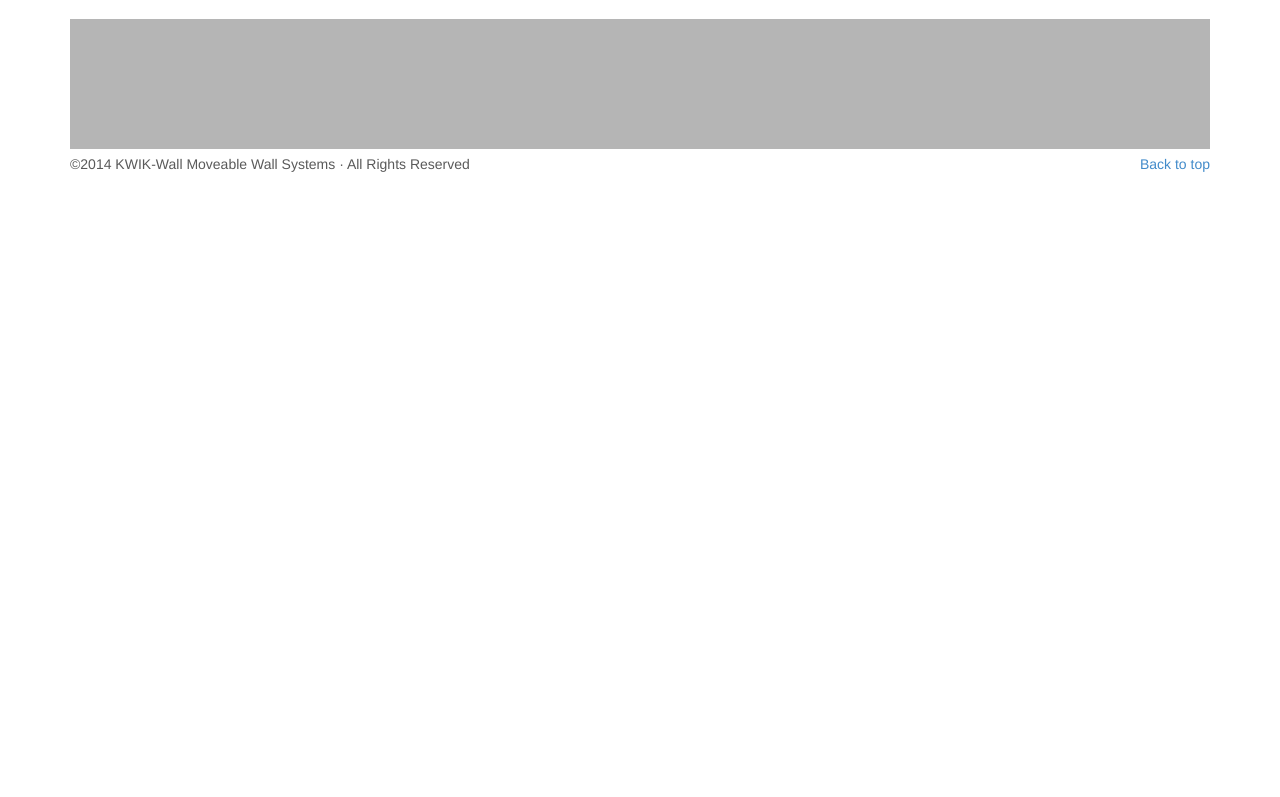
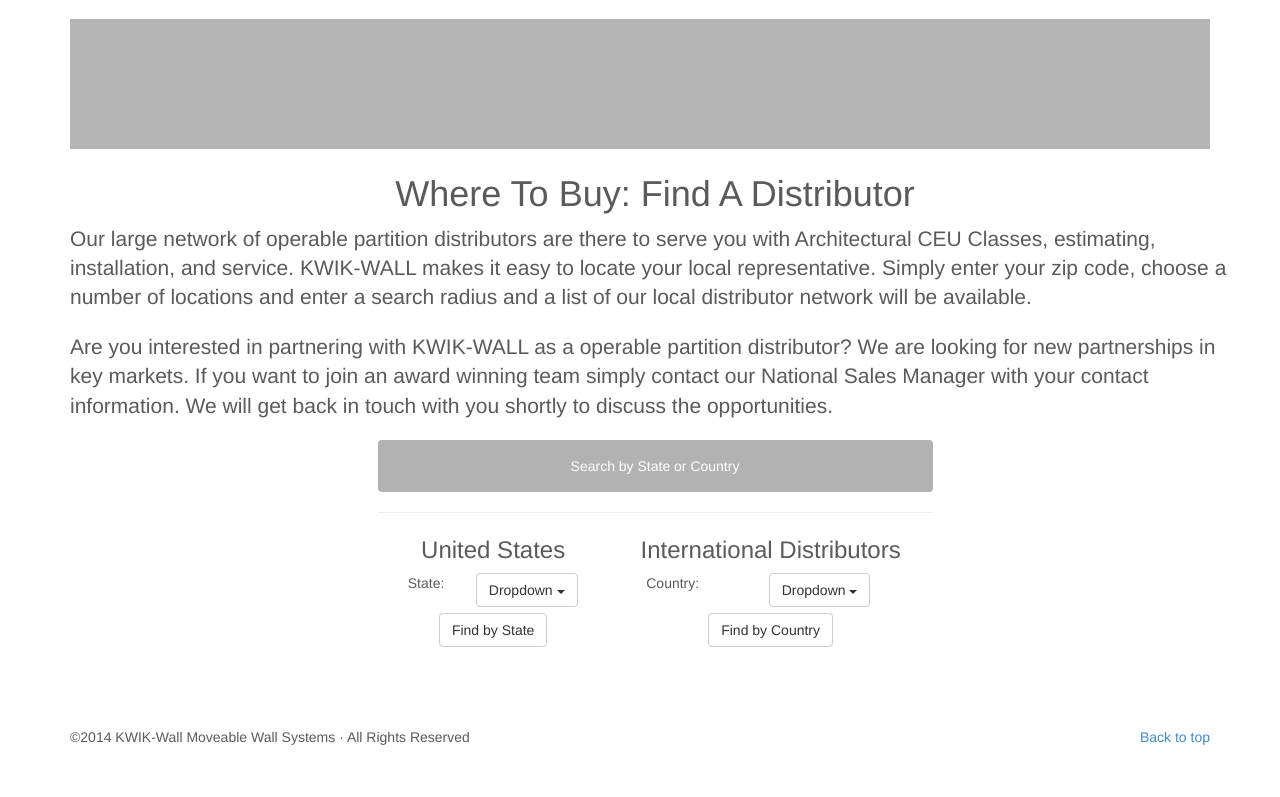
Before and after one commit to NathanTheGr8/KwikWall, a PHP site: page /finddist.html in a window 1280 px wide. Shown: the part 71-868 px from the top of the page. Before the commit the page ends 243 px from the top, so only its background shows below. Run offline with PHP 8.4, Linux system fonts and the light colour scheme; some libraries are stand-ins or nearby versions.

Commit message:
heroku added

```diff
--- a/contact/default.html
+++ b/contact/default.html
@@ -106,7 +106,7 @@
 
         <!--Contact Info
         =================================================================== -->
-        <h2>How can we help you?</h2>
+        <h2 class="alert alert-grey">How can we help you?</h2>
         <hr class="info-divider">
         <div class="row">
             <div class="col-md-4">
--- a/css/personal.css
+++ b/css/personal.css
@@ -8,3 +8,52 @@
 .info-divider {
     margin: 4px 0; /* Space out the Bootstrap <hr> more */
 }
+
+.centered
+{
+    margin:0 auto;
+    justify-content: center;
+    text-align: center;
+}
+
+.alert-grey{
+    background-color: #B2B2B2;
+    color: #FFFFFF;
+}
+
+
+
+
+.btn-link {
+    color: #1f6551;
+    font-weight: normal;
+    cursor: pointer;
+    border-radius: 0;
+}
+.btn-link,
+.btn-link:active,
+.btn-link[disabled],
+fieldset[disabled] .btn-link {
+    background-color: transparent;
+    -webkit-box-shadow: none;
+    box-shadow: none;
+}
+.btn-link,
+.btn-link:hover,
+.btn-link:focus,
+.btn-link:active {
+    border-color: transparent;
+}
+.btn-link:hover,
+.btn-link:focus {
+    color: #0d2a22;
+    text-decoration: underline;
+    background-color: transparent;
+}
+.btn-link[disabled]:hover,
+fieldset[disabled] .btn-link:hover,
+.btn-link[disabled]:focus,
+fieldset[disabled] .btn-link:focus {
+    color: #9da6a3;
+    text-decoration: none;
+}
--- a/distlogin.html
+++ b/distlogin.html
@@ -15,6 +15,7 @@
 
     <!-- Custom styles for this template -->
     <link href="css/signin.css" rel="stylesheet">
+    <link href="css/personal.css" rel="stylesheet">
 
     <!-- IE10 viewport hack for Surface/desktop Windows 8 bug -->
     <script src="js/ie10-viewport-bug-workaround.js"></script>
@@ -67,7 +68,7 @@
     ======================================================= -->
     <div class="container">
 
-        <form class="text-center form-signin col-md-4" role="form">
+        <form class="text-center form-signin col-md-4 col-md-offset-4" role="form">
             <h2 class="form-signin-heading">Please login</h2>
             <input type="email" class="form-control" placeholder="Email address" required autofocus>
             <input type="password" class="form-control" placeholder="Password" required>
--- a/finddist.html
+++ b/finddist.html
@@ -24,6 +24,7 @@
 
     <!-- Custom styles for this template -->
     <link href="css/carousel.css" rel="stylesheet">
+    <link href="css/personal.css" rel="stylesheet">
 
     <!--padding for fixed top nav bar-->
     <style>
@@ -75,6 +76,114 @@
         <iframe class="text-center" width="100%" height="130px" src="Pictures/KWIK_Animation.html"
                 style="border:0px" scrolling="no" seamless></iframe>
 
+        <div class="container">
+            <!--The Header-->
+            <div class="row">
+                <div class="col-md-12 vcenter">
+                    <h1 class="text-center">Where To Buy: Find A Distributor</h1>
+                </div>
+                <p class="lead">
+                    Our large network of operable partition distributors are there to serve you with Architectural CEU Classes, estimating, installation, and service. KWIK-WALL makes it easy to locate your local representative. Simply enter your zip code, choose a number of locations and enter a search radius and a list of our local distributor network will be available.
+                </p>
+                <p class="lead">
+                    Are you interested in partnering with KWIK-WALL as a operable partition distributor? We are looking for new partnerships in key markets. If you want to join an award winning team simply contact our National Sales Manager with your contact information. We will get back in touch with you shortly to discuss the opportunities.
+                </p>
+            </div>
+            <div class="row">
+                <div class="col-md-3">
+
+                </div>
+                <div class="col-md-6">
+                    <p class="alert alert-grey text-center">
+                        Search by State or Country
+                    </p>
+                    <hr class="info-divider">
+                    <div class="col-md-5 text-center">
+                        <h3 class="text-center">United States</h3>
+                        <div class="col-md-4">
+                            State:
+                        </div>
+                        <div class="col-md-8">
+                            <div class="dropdown">
+                                <button class="btn btn-default dropdown-toggle" type="button" id="dropdownMenu1" data-toggle="dropdown">
+                                    Dropdown
+                                    <span class="caret"></span>
+                                </button>
+                                <ul class="dropdown-menu" role="menu" aria-labelledby="dropdownMenu1">
+                                    <li role="presentation"><a role="menuitem" tabindex="-1" >Alabama</a></li>
+                                    <li role="presentation"><a role="menuitem" tabindex="-1" >Alaska</a></li>
+                                    <li role="presentation"><a role="menuitem" tabindex="-1" >Arizona</a></li>
+                                    <li role="presentation"><a role="menuitem" tabindex="-1" >Arkansas</a></li>
+                                    <li role="presentation"><a role="menuitem" tabindex="-1" >California</a></li>
+                                    <li role="presentation"><a role="menuitem" tabindex="-1" >Colorado</a></li>
+                                    <li role="presentation"><a role="menuitem" tabindex="-1" >Connecticut</a></li>
+                                    <li role="presentation"><a role="menuitem" tabindex="-1" >Delaware</a></li>
+                                    <li role="presentation"><a role="menuitem" tabindex="-1" >Florida</a></li>
+                                    <li role="presentation"><a role="menuitem" tabindex="-1" >Georgia</a></li>
+                                    <li role="presentation"><a role="menuitem" tabindex="-1" >Hawaii</a></li>
+                                    <li role="presentation"><a role="menuitem" tabindex="-1" >Idaho</a></li>
+                                    <li role="presentation"><a role="menuitem" tabindex="-1" >Illinois</a></li>
+                                    <li role="presentation"><a role="menuitem" tabindex="-1" >Indiana</a></li>
+                                    <li role="presentation"><a role="menuitem" tabindex="-1" >Iowa</a></li>
+                                    <li role="presentation"><a role="menuitem" tabindex="-1" >Kansas</a></li>
+                                    <li role="presentation"><a role="menuitem" tabindex="-1" >Kentucky</a></li>
+                                    <li role="presentation"><a role="menuitem" tabindex="-1" >Louisiana</a></li>
+                                    <li role="presentation"><a role="menuitem" tabindex="-1" >Maine</a></li>
+                                </ul>
+                            </div>
+                        </div>
+                        <br></br>
+                        <button class="btn btn-default" type="button">Find by State</button>
+
+                    </div>
+                    <div class="col-md-7 text-center">
+                        <h3 class="text-center">International Distributors</h3>
+                        <div class="col-md-4">
+                            Country:
+                        </div>
+                        <div class="col-md-8">
+                            <div class="dropdown">
+                                <button class="btn btn-default dropdown-toggle" type="button" id="dropdownMenu1" data-toggle="dropdown">
+                                    Dropdown
+                                    <span class="caret"></span>
+                                </button>
+                                <ul class="dropdown-menu" role="menu" aria-labelledby="dropdownMenu1">
+                                    <li role="presentation"><a role="menuitem" tabindex="-1" >Alabama</a></li>
+                                    <li role="presentation"><a role="menuitem" tabindex="-1" >Alaska</a></li>
+                                    <li role="presentation"><a role="menuitem" tabindex="-1" >Arizona</a></li>
+                                    <li role="presentation"><a role="menuitem" tabindex="-1" >Arkansas</a></li>
+                                    <li role="presentation"><a role="menuitem" tabindex="-1" >California</a></li>
+                                    <li role="presentation"><a role="menuitem" tabindex="-1" >Colorado</a></li>
+                                    <li role="presentation"><a role="menuitem" tabindex="-1" >Connecticut</a></li>
+                                    <li role="presentation"><a role="menuitem" tabindex="-1" >Delaware</a></li>
+                                    <li role="presentation"><a role="menuitem" tabindex="-1" >Florida</a></li>
+                                    <li role="presentation"><a role="menuitem" tabindex="-1" >Georgia</a></li>
+                                    <li role="presentation"><a role="menuitem" tabindex="-1" >Hawaii</a></li>
+                                    <li role="presentation"><a role="menuitem" tabindex="-1" >Idaho</a></li>
+                                    <li role="presentation"><a role="menuitem" tabindex="-1" >Illinois</a></li>
+                                    <li role="presentation"><a role="menuitem" tabindex="-1" >Indiana</a></li>
+                                    <li role="presentation"><a role="menuitem" tabindex="-1" >Iowa</a></li>
+                                    <li role="presentation"><a role="menuitem" tabindex="-1" >Kansas</a></li>
+                                    <li role="presentation"><a role="menuitem" tabindex="-1" >Kentucky</a></li>
+                                    <li role="presentation"><a role="menuitem" tabindex="-1" >Louisiana</a></li>
+                                    <li role="presentation"><a role="menuitem" tabindex="-1" >Maine</a></li>
+                                </ul>
+                            </div>
+                        </div>
+                        <br></br>
+                        <button class="btn btn-default" type="button">Find by Country</button>
+                    </div>
+                </div>
+                <div class="col-md-3">
+
+                </div>
+            </div>
+        </div>
+
+        <br></br>
+        <br></br>
+
+
         <!-- FOOTER -->
         <footer>
             <p class="pull-right"><a href="#">Back to top</a></p>
--- a/index.html
+++ b/index.html
@@ -128,8 +128,8 @@
 
         <div class="row featurette">
             <div class="col-md-7">
-                <h2 class="featurette-heading">And lastly, this one. <span class="text-muted">Checkmate.</span></h2>
-                <p class="lead">Donec ullamcorper nulla non metus auctor fringilla. Vestibulum id ligula porta felis euismod semper. Praesent commodo cursus magna, vel scelerisque nisl consectetur. Fusce dapibus, tellus ac cursus commodo.</p>
+                <h2 class="featurette-heading">And lastly, this one. <span class="text-success">Checkmate.</span></h2>
+                <p class="lead">Something else here...</p>
             </div>
             <div class="col-md-5">
                 <img class="featurette-image img-responsive" src="Pictures/wall3.jpg" alt="Generic placeholder image">
```
Also changed, not shown: 1 other file.
